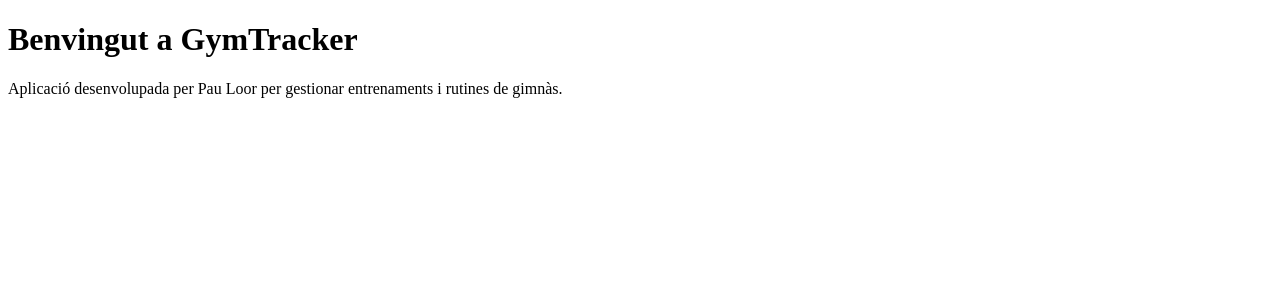
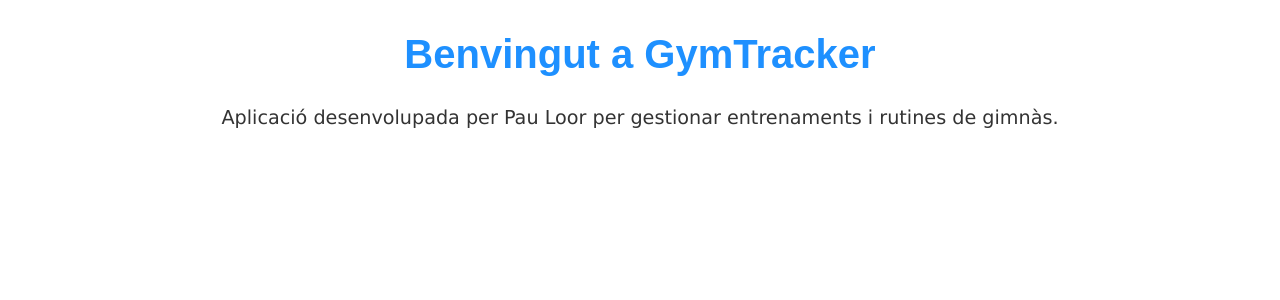
Before and after one commit to ploor05/ioc-angular-GymTracker-PauLoor, an Angular app: page / in a window 1280 px wide. Shown: the top 300 px of the page. Built offline with nearby package versions, Linux system fonts and the light colour scheme.

Commit message:
Estils personalitzats en AppComponent

```diff
--- a/src/app/app.component.scss
+++ b/src/app/app.component.scss
@@ -0,0 +1,18 @@
+/* Estilo para el título h1 */
+h1 {
+  font-size: 2.5rem;       // tamaño grande
+  color: #1e90ff;          // azul tipo “destaque”
+  text-align: center;       // centrado
+  margin-top: 2rem;
+  font-family: 'Arial', sans-serif;
+}
+
+/* Estilo para el párrafo p */
+p {
+  font-size: 1.2rem;
+  color: #333333;          // gris oscuro legible
+  text-align: center;       // centrado
+  margin-top: 1rem;
+  line-height: 1.5;
+  font-family: 'Verdana', sans-serif;
+}
```
